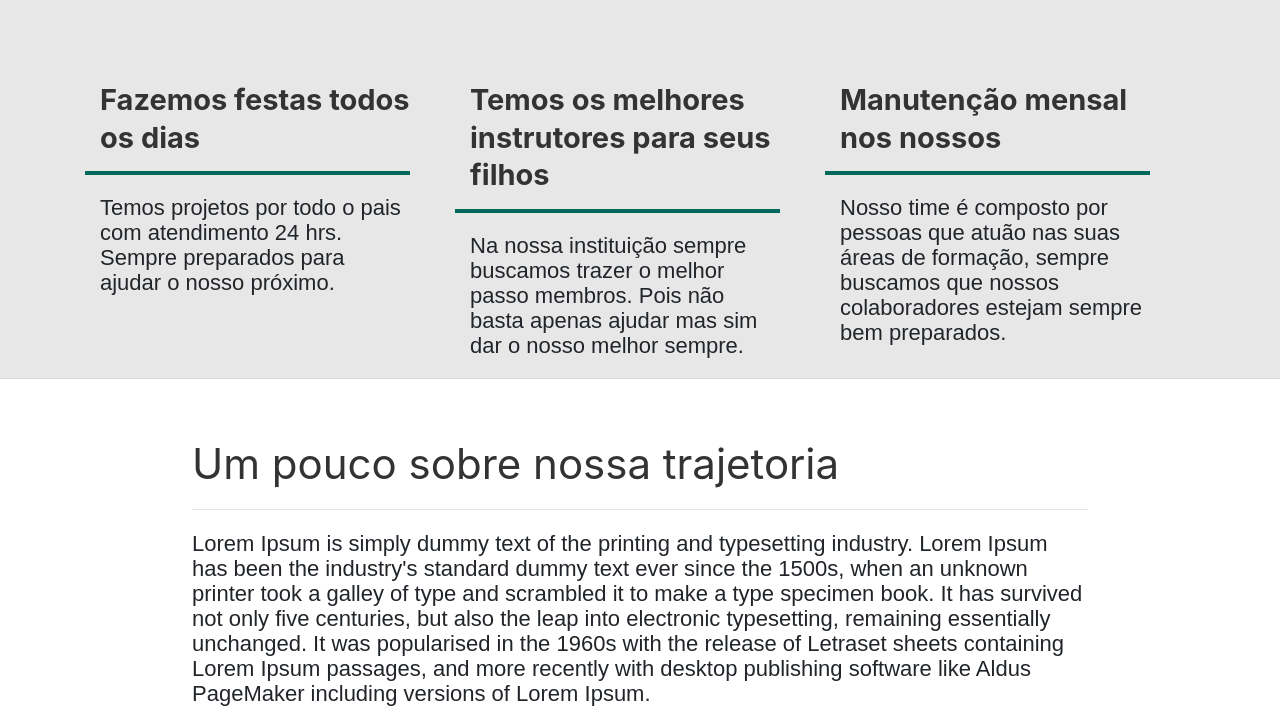
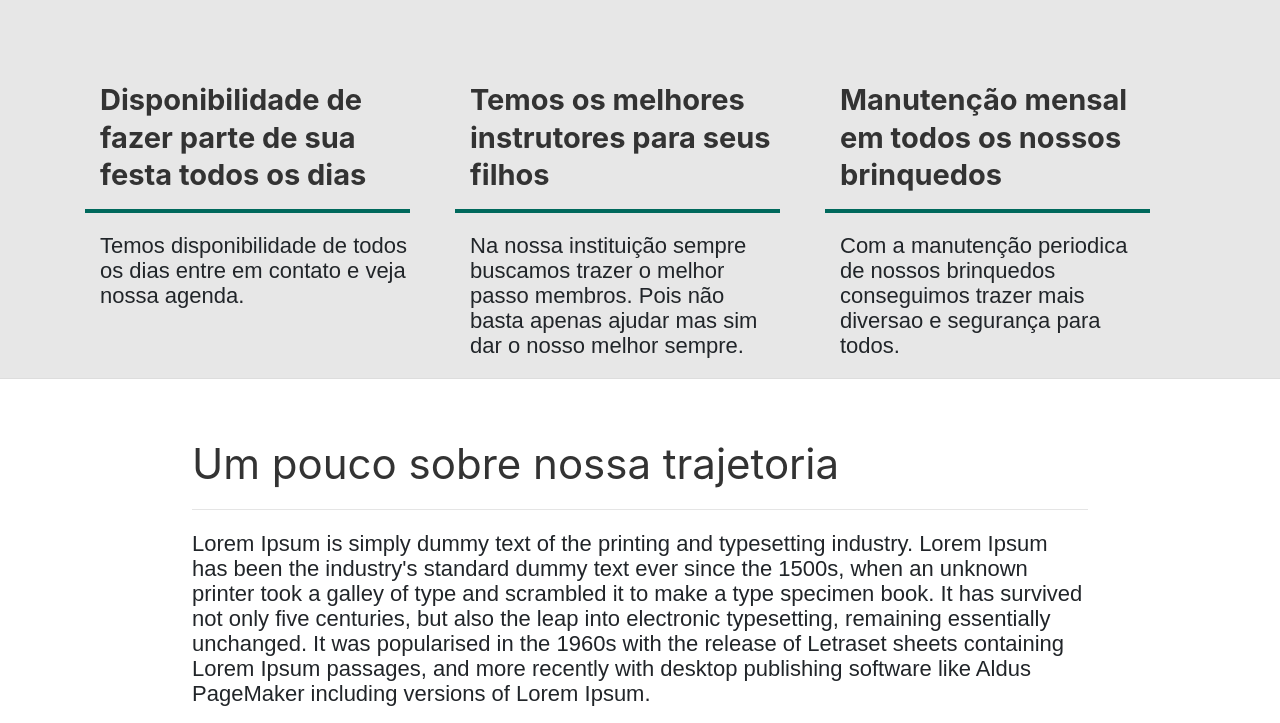
Before and after one commit to felipegofarias/RKBRINK, a plain HTML site: page index.html in a window 1280 px wide. Shown: the part 853-1576 px from the top of the page. Drawn offline with nearby package versions, Linux system fonts and the light colour scheme.

Commit message:
Add files via upload

```diff
--- a/index.html
+++ b/index.html
@@ -90,8 +90,8 @@
                         <i class="icon el-icon-time"></i>
                     </div>
                     <div class="col-md-12 fade-up service-info">
-                        <h2><b>Fazemos festas todos os dias</b></h2>
-                        <p>Temos projetos por todo o pais com atendimento 24 hrs. Sempre preparados para ajudar o nosso próximo.</p>
+                        <h2><b>Disponibilidade de fazer parte de sua festa todos os dias</b></h2>
+                        <p>Temos disponibilidade de todos os dias entre em contato e veja nossa agenda.</p>
                     </div>
                 </div>
 
@@ -111,8 +111,8 @@
                     </div>
                     <div class="col-md-12 fade-up service-info">
                         <div class="fade-up">
-                            <h2><b>Manutenção mensal nos nossos</b></h2>
-                            <p>Nosso time é composto por pessoas que atuão nas suas áreas de formação, sempre buscamos que nossos colaboradores estejam sempre bem preparados.</p>
+                            <h2><b>Manutenção mensal em todos os nossos brinquedos</b></h2>
+                            <p>Com a manutenção periodica de nossos brinquedos conseguimos trazer mais diversao e segurança para todos.</p>
                         </div>
                     </div>
                 </div>
@@ -141,7 +141,9 @@
 					</div>
 					<div class="col-lg-6 col-sm-9 fade-down">
 						<h2 class="brinquedos" id="titleBrinquedo">Faça suas festas e  eventos mais felizes com os nossos brinquedos.</h2>
-						<p id="titleBrinquedo">Lorem Ipsum is simply dummy text of the printing and typesetting industry. Lorem Ipsum has been the industry's standard dummy text ever since the 1500s, when an unknown printer took a galley of type and scrambled it to make a type specimen book.</p>
+						<p id="titleBrinquedo">Entre em contato e venha fazer de sua festa um ambiente animado
+                            e divertido para todas as crianças e familiares.
+                             Não perca tempo e fale conosco, a diversão em sua festa não pode esperar.</p>
 						<p><a class="btn btncontato " href="#contato">Entre em Contato</a></p>
 					</div>
 				</div><!-- row -->
@@ -152,7 +154,7 @@
 
 
         <!--Brinquedos-->
-    <div class="brinquedos" class="container-fluid">
+    <div id="brinquedos" class="brinquedos" class="container-fluid">
         <h1>Conheça alguns de nossos brinquedos</h1>
         <hr>
         <br>
@@ -226,7 +228,7 @@
 
             </h4></div>
         </div>
-    </div>
+
 
    <!--Declaração bootstrap JS-->
    <script src="https://code.jquery.com/jquery-3.3.1.slim.min.js" integrity="sha384-q8i/X+965DzO0rT7abK41JStQIAqVgRVzpbzo5smXKp4YfRvH+8abtTE1Pi6jizo" crossorigin="anonymous"></script>
```
